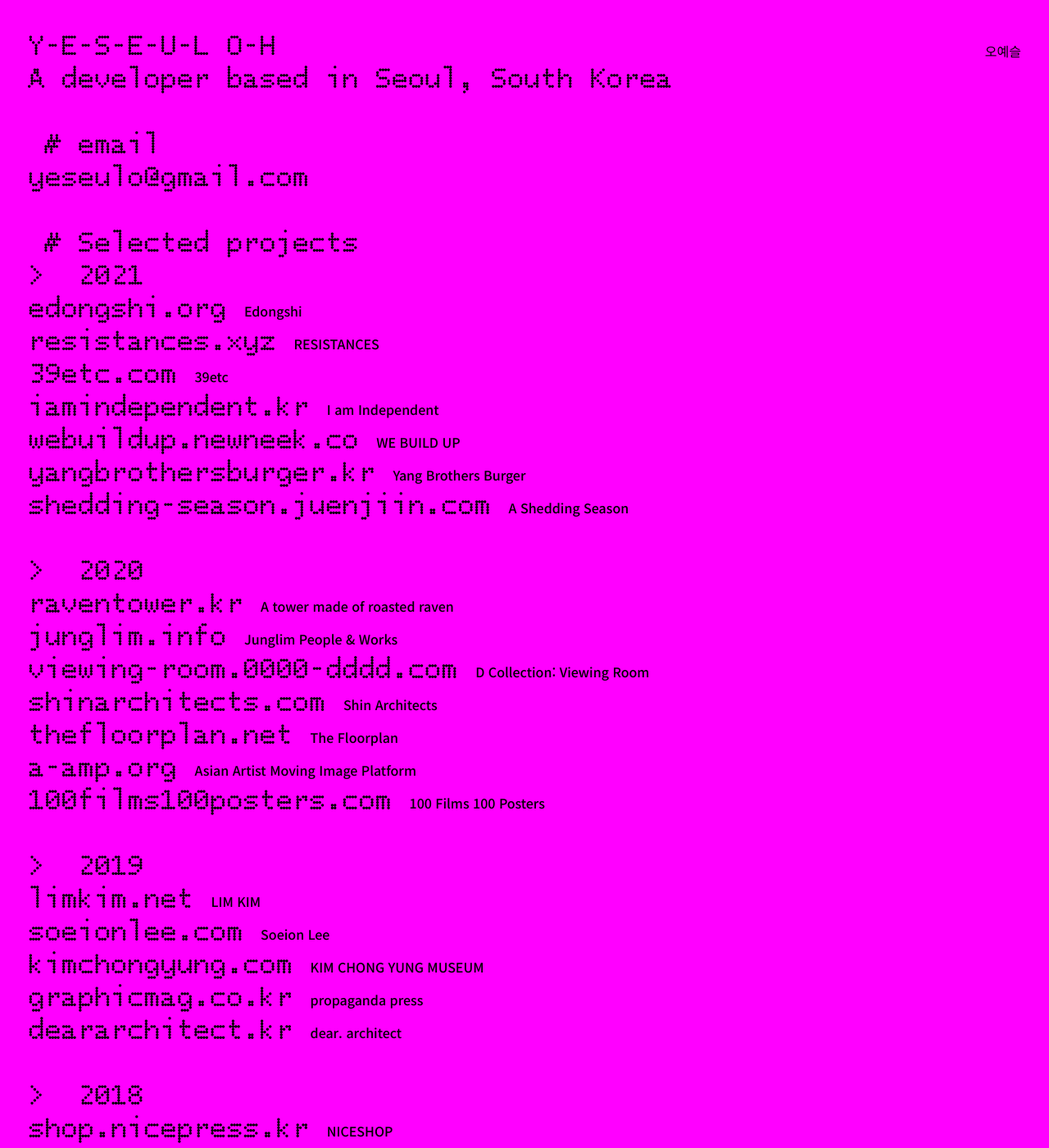
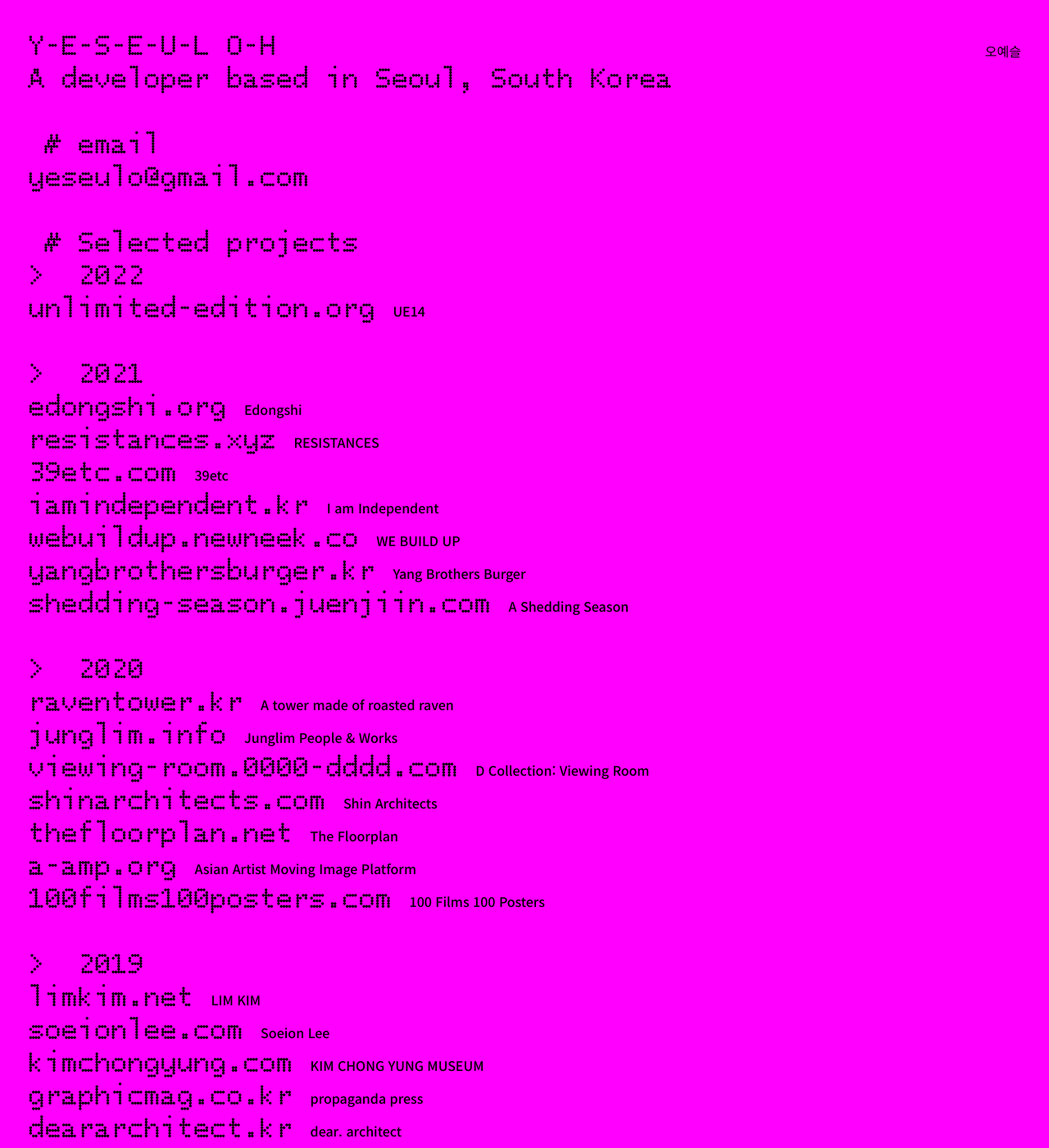
Before and after one commit to yeseulo/yeseulo.github.io, a Jekyll site: the page built from index.md, in a window 1280 px wide and 1400 px high. Shown: the whole window at 82% size. Built offline with Jekyll 4.4.1, drawn with Linux system fonts in a browser that asks for light colours; part of the change alters nothing that is shown.

Commit message:
Update projects

```diff
--- a/index.md
+++ b/index.md
@@ -6,6 +6,9 @@ image: assets/og-image.png
 
 ## &nbsp;# Selected projects
 
+### >&nbsp;&nbsp;2022
+- [unlimited-edition.org](https://unlimited-edition.org/){: target="_blank"}**UE14**
+
 ### >&nbsp;&nbsp;2021
 - [edongshi.org](http://edongshi.org/){: target="_blank"}**Edongshi**
 - [resistances.xyz](http://resistances.xyz/){: target="_blank"}**RESISTANCES**
@@ -13,7 +16,7 @@ image: assets/og-image.png
 - [iamindependent.kr](https://iamindependent.kr/){: target="_blank"}**I am Independent**
 - [webuildup.newneek.co](https://webuildup.newneek.co/){: target="_blank"}**WE BUILD UP**
 - [yangbrothersburger.kr](https://yangbrothersburger.kr/){: target="_blank"}**Yang Brothers Burger**
-- [shedding-season.juenjiin.com](https://shedding-season.juenjiin.com/){: target="_blank"}**A Shedding Season**
+- _shedding-season.juenjiin.com_**A Shedding Season**
 
 ### >&nbsp;&nbsp;2020
 - [raventower.kr](http://raventower.kr/){: target="_blank"}**A tower made of roasted raven**
@@ -37,7 +40,7 @@ image: assets/og-image.png
 - _wasujang.com_**시장미감 와수장**
 
 ### >&nbsp;&nbsp;2017
-- _asiatomorrow.net_**아시아투마로우**
+- _asiatomorrow.net_**Asia Tomorrow**
 
 ### >&nbsp;&nbsp;2016
 - _dalasil.com_**권진규 미술관**
@@ -49,7 +52,7 @@ image: assets/og-image.png
 
 ### >&nbsp;&nbsp;2014
 - _kimchongyung.com_**KIM CHONG YUNG MUSEUM**
-- [juenjiin.com](http://juenjiin.com){: target="_blank"}**JUEN JIIN**
+- _juenjiin.com_**JUEN JIIN**
 
 ### >&nbsp;&nbsp;2013
 - [hanmin.me](http://hanmin.me){: target="_blank"}**Hanmin Kim**
```
